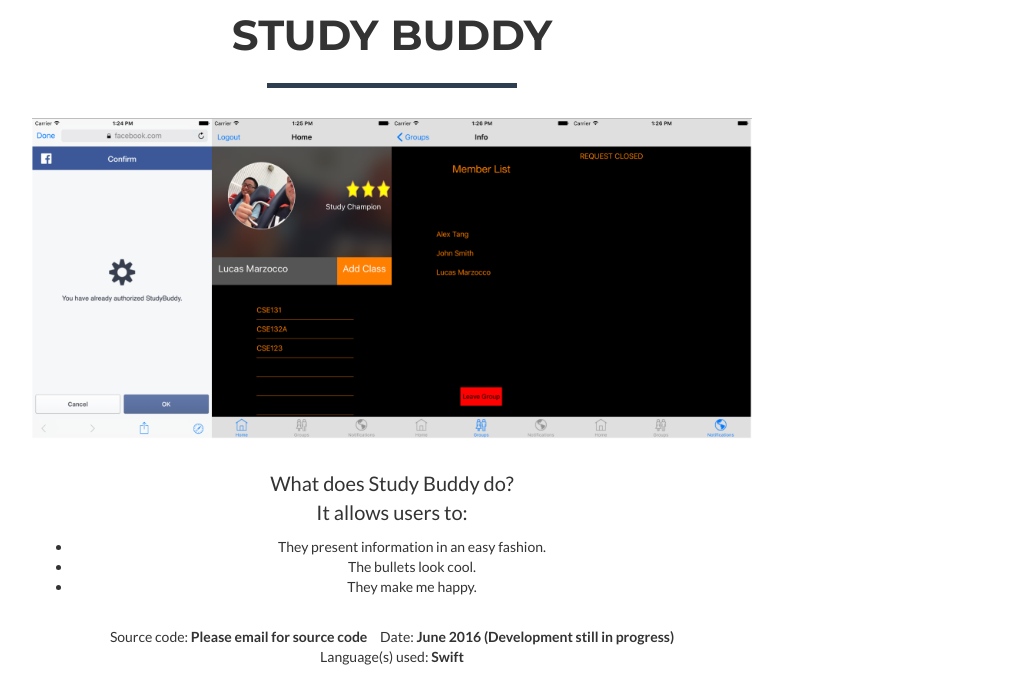
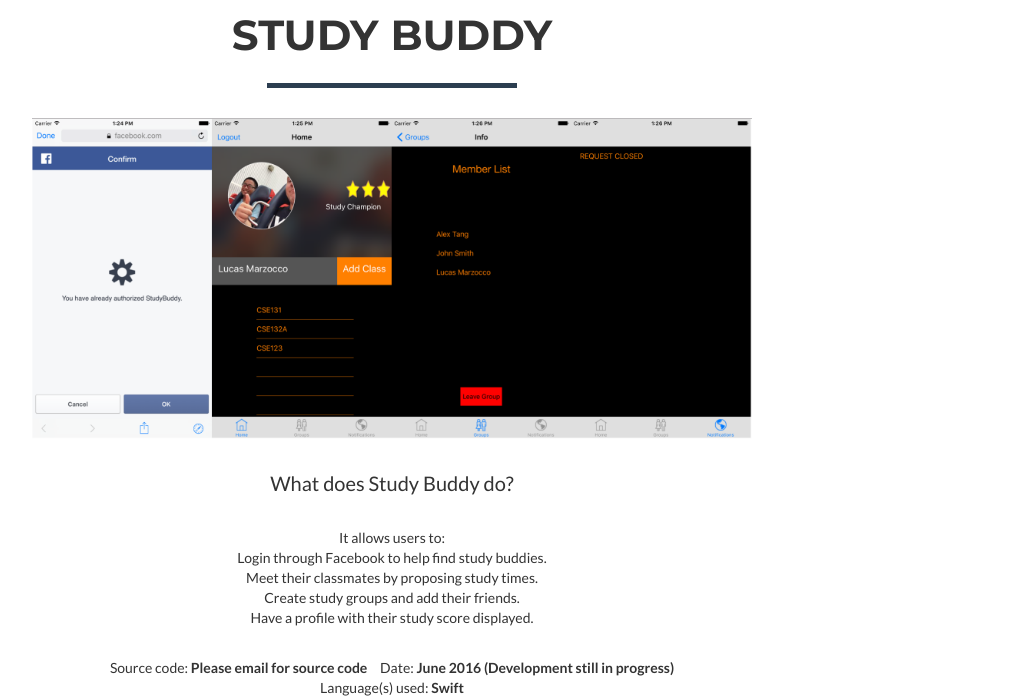
Before and after one commit to lucasmarzocco/lucasmarzocco.github.io, a website: page index.html in a window 1280 px wide. Both pictures are taken after a click on the link 250 px from the left and 1498 px from the top of the page. Shown: the part 1201-1898 px from the top of the page, without its empty margins (248-1274 px from the left). Drawn offline with nearby package versions, Linux system fonts and the light colour scheme.

Commit message:
added info for study buddy

```diff
--- a/index.html
+++ b/index.html
@@ -329,20 +329,13 @@
                             <hr class="star-primary"> <!-- img-centered -->
                             <img src="img/portfolio/mainpic1.png" class="img-responsive img-centered" alt="">
 
-                            <p>What does Study Buddy do?
+                            <p>What does Study Buddy do? </p>
+			    <br> It allows users to:
+			    <br> Login through Facebook to help find study buddies.
+			    <br> Meet their classmates by proposing study times.
+			    <br> Create study groups and add their friends.
+                            <br> Have a profile with their study score displayed.
 
-			    <br> It allows users to:
-
-				<UL>
-				<LI>They present information in an easy fashion.
-				<LI>The bullets look cool.
-				<LI>They make me happy.
-				</UL>
-
-
-
-
-			    </p>
                             <ul class="list-inline item-details">
                                 <li>Source code:
                                     <strong> Please email for source code
```
